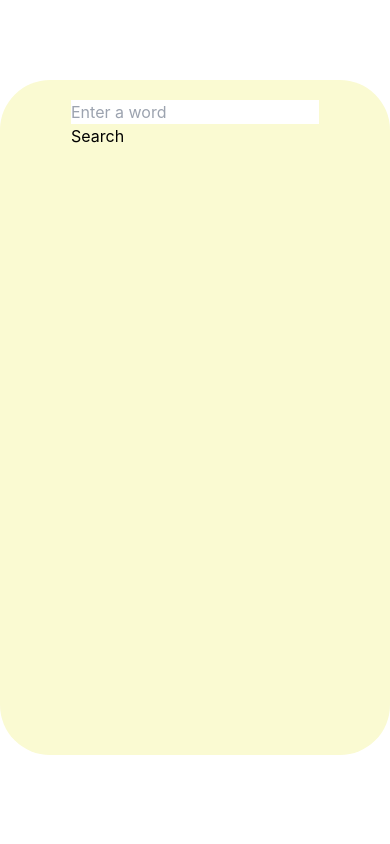
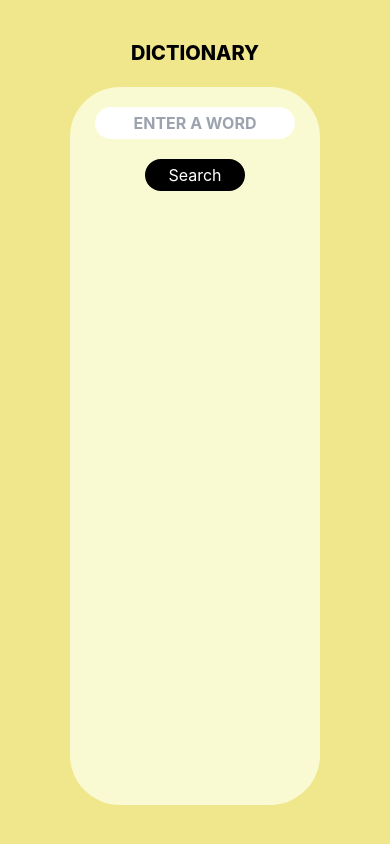
Before and after one commit to rosesarerosieee/Dictionary-api, a React (Create React App) app: page / in a window 390 px wide. Built offline with nearby package versions, Linux system fonts and the light colour scheme.

Commit message:
Finish all I need in this project(responsiveness, css of elements, animations)

```diff
--- a/package.json
+++ b/package.json
@@ -3,6 +3,11 @@
   "version": "0.1.0",
   "private": true,
   "dependencies": {
+    "@fortawesome/fontawesome-svg-core": "^6.5.2",
+    "@fortawesome/free-brands-svg-icons": "^6.5.2",
+    "@fortawesome/free-regular-svg-icons": "^6.5.2",
+    "@fortawesome/free-solid-svg-icons": "^6.5.2",
+    "@fortawesome/react-fontawesome": "^0.2.2",
     "@testing-library/jest-dom": "^5.17.0",
     "@testing-library/react": "^13.4.0",
     "@testing-library/user-event": "^13.5.0",
--- a/src/App.css
+++ b/src/App.css
@@ -1,9 +1,17 @@
+@tailwind base;
+@tailwind components;
+@tailwind utilities;
+
 *{
   margin: 0;
   padding: 0;
   box-sizing: border-box;
 }
+html, body {
+  height: 100%;
+  margin: 0;
+  display: flex;
+  align-items: center;
+  justify-content: center;
 
-@tailwind base;
-@tailwind components;
-@tailwind utilities;
+}
--- a/src/App.js
+++ b/src/App.js
@@ -1,4 +1,3 @@
-import logo from './logo.svg';
 import './App.css';
 import Dictionary from './components/dictionary';
 
--- a/src/components/dictionary.css
+++ b/src/components/dictionary.css
@@ -1,11 +1,13 @@
-
+.container{
+    background-color: khaki;
+}
 .card {
     display: flex;
     flex-direction: column;
     align-items: center;
     justify-content: flex-start;
     width: 400px;
-    height: 80vh;
+    height: 85vh;
     padding: 20px;
     gap: 20px;
     border-radius: 50px;
@@ -23,6 +25,58 @@
     gap: 20px;
 }
 
+.text-input input{
+    border-radius: 50px;
+    text-align: center;
+    color: black;
+    font-weight: bolder;
+    text-transform: uppercase;
+    margin-bottom: 20px;
+}
+
+.button-submit{
+    display: flex;
+    align-items: center;
+    justify-content: center;
+}
+
+.button-submit button{
+    border: 2px solid black;
+    text-align: center;
+    border-radius: 50px;
+    position: relative;
+    display: flex;
+    align-items: center;
+    justify-content: center;
+    transition: background-color 0.3s, color 0.3s;
+}
+
+.button-submit button:hover{
+    background-color: white;
+    color: black;
+}
+
+
+.button-submit .button .search-icon{
+    position: absolute; /* Adjust as needed */
+    left: 0px;
+    opacity: 0;
+    transition: left 1s, opacity 0.3s;
+}
+.button-text {
+    transition: opacity 0.3s;
+}
+.button-submit .button:hover .button-text {
+    opacity: 0;
+}
+
+.button-submit .button:hover .search-icon {
+    opacity: 1;
+    left: 70%;
+    transform: translateY(-100%);
+    transform: translateX(50%);
+}
+
 .definitions-container {
     width: 100%;
 
@@ -37,7 +91,7 @@
     margin-top: 20px;
     text-align: left;
     font-size: 1.1rem;
-    animation: pop-up 0.5s ease-out
+    animation: pop-up 1s ease-out
 }
 
 @keyframes pop-up {
@@ -51,5 +105,31 @@
     }
 }
 .pop-up {
-    animation: pop-up 0.5s ease-out;
+    animation: pop-up 1s ease-out;
 }
+
+
+@media (max-width: 767px) {
+    .card{
+        width: 250px;
+        margin-top: 20px;
+    }
+
+    .text-input input{
+        width: 200px;
+    }
+
+    .button-submit button{
+        width: 100px;
+    }
+
+    .word{
+        font-size: 1.5rem;
+    }
+
+    .definition{
+        margin-top: 15px;
+
+    }
+
+}
--- a/src/components/dictionary.js
+++ b/src/components/dictionary.js
@@ -1,6 +1,8 @@
 import {useState, useEffect} from  'react';
 import axios from 'axios';
 import './dictionary.css';
+import { FontAwesomeIcon } from '@fortawesome/react-fontawesome';
+import { faSearch} from '@fortawesome/free-solid-svg-icons';
 
 const Dictionary = () => {
 
@@ -41,8 +43,9 @@ const Dictionary = () => {
 
     return(
         <>
-        <div className='container w-full h-100 flex item-center justify-center'>
-            <div className='card mt-20'>
+        <div className='container flex items-center justify-center flex-col w-screen h-screen'>
+          <h1 className='tittle text-xl text-black font-extrabold uppercase'>Dictionary</h1>
+            <div className='card mt-10'>
                 <div className='inputs'>
                     <form onSubmit={handleSubmit}>
                         <div className='text-input'>
@@ -51,11 +54,18 @@ const Dictionary = () => {
                             onChange={(e) => setWord(e.target.value)}
                             placeholder='Enter a word'
                             required
+                            className='w-52 h-8'
                             />
                         </div>
 
-                        <div className='button'>
-                            <button type='submit'>Search</button>
+                        <div className='button-submit'>
+                            <button type='submit' className='button w-32 h-8 bg-black text-white'>
+                                <span className='button-text'>Search</span>
+                                <FontAwesomeIcon
+                                    icon={faSearch}
+                                    className='search-icon'
+                                />
+                            </button>
                         </div>
                     </form>
 
--- a/tailwind.config.js
+++ b/tailwind.config.js
@@ -1,6 +1,6 @@
 /** @type {import('tailwindcss').Config} */
 module.exports = {
-  content: ["./src/**/*.{html,js}"],
+  content: ["./src/**/*.{html,js,jsx}"],
   theme: {
     extend: {},
   },
```
Also changed, not shown: 1 other file (tests, documents, lock files or other folders).
